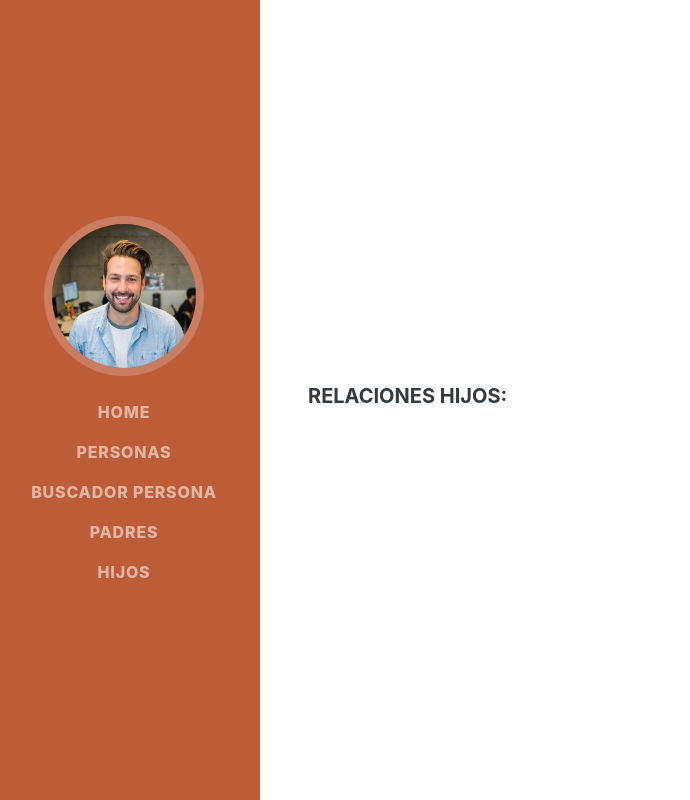
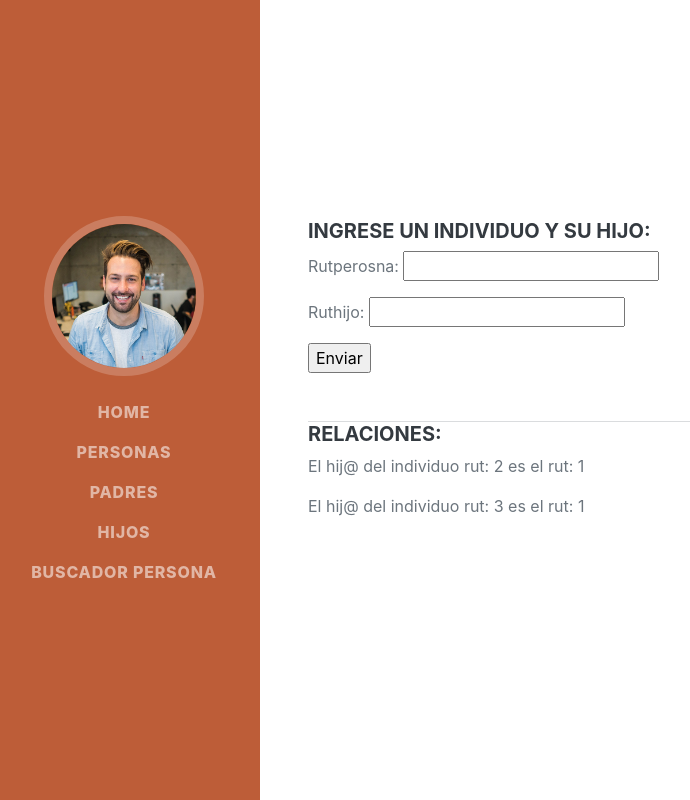
Before and after one commit to Inmarcesible/ProyectoFamiliaPy, a Django app: page /AppFami/hijos in a window 1280 px wide. Shown: the whole page, without its empty margins (12-702 px from the left). Run offline with Django 4.2, Linux system fonts and the light colour scheme; data comes from the database, SQL or seed files in the repository; both versions use the stored data as it was after the commit; some libraries are stand-ins or nearby versions; some web fonts are replaced.

Commit message:
correccion htmls

```diff
--- a/AppFami/forms.py
+++ b/AppFami/forms.py
@@ -2,9 +2,17 @@ from django import forms
 
 class PersonaForm(forms.Form):
     nombre = forms.CharField(max_length=40)
-    rutpersona = forms.CharField()
+    rutpersona = forms.IntegerField()
     genero = forms.CharField(max_length=1)
     fecnacimiento = forms.CharField(max_length=40)
 
+class HijoForm(forms.Form):
+    rutperosna = forms.IntegerField()
+    ruthijo = forms.IntegerField()
+
+class PadreForm(forms.Form):
+    rutperosna = forms.IntegerField()
+    rutpadre = forms.IntegerField()
+
 class BuscaPersona(forms.Form):
     rutpersona = forms.IntegerField()
--- a/AppFami/views.py
+++ b/AppFami/views.py
@@ -3,8 +3,8 @@ from django.shortcuts import render, redirect
 from django.template import loader
 from datetime import datetime
 
-from AppFami.forms import PersonaForm, BuscaPersona
-from AppFami.models import Persona
+from AppFami.forms import PersonaForm, BuscaPersona, HijoForm, PadreForm
+from AppFami.models import Persona, Hijo, Padre
 
 from AppFami.dtos import personas_dto
 
@@ -75,8 +75,36 @@ def buscar_persona(request):
     return render(request, 'AppFami/buscar_perrsona.html', contexto)
 
 def hijos(request):
-    return render(request, 'AppFami/hijos.html')
+    if request.method == 'POST':
+        my_form = HijoForm(request.POST)
+
+        if my_form.is_valid():
+            data = my_form.cleaned_data
+            hijo_date = Hijo(rutperosna=data.get('rutperosna'),ruthijo=data.get('ruthijo'))
+            hijo_date.save()
+
+    hijos = Hijo.objects.all()
+    contexto = {
+        'hijos': hijos,
+        'my_form': HijoForm
+    }
+    return render(request, 'AppFami/hijos.html', contexto)
 
 def padres(request):
+    if request.method == 'POST':
+        my_form = PadreForm(request.POST)
+
+        if my_form.is_valid():
+            data = my_form.cleaned_data
+            padre_date = Padre(rutperosna=data.get('rutperosna'),rutpadre=data.get('rutpadre'))
+            padre_date.save()
+
+    padres = Padre.objects.all()
+    contexto = {
+        'padres': padres,
+        'my_form': PadreForm
+    }
+    return render(request, 'AppFami/padres.html', contexto)
+
     #return redirect('AppFamiInicio')
-    return render(request, 'AppFami/padres.html')
+    #return render(request, 'AppFami/padres.html')
--- a/templates/AppFami/buscar_perrsona.html
+++ b/templates/AppFami/buscar_perrsona.html
@@ -7,6 +7,7 @@
     <div class="d-flex flex-column flex-md-row justify-content-between mb-5">
         <div class="flex-grow-1">
 
+            <h5>Ingrese el rut de la persona que desea buscar: </h5>
             <form acction="" method="post">
                 {% csrf_token %}
                 {{my_form.as_p}}
@@ -27,7 +28,7 @@
                     {{persona}}
                 {% endfor %}
             {% else %}
-                <p>No hay datos para el rut ingresado</p>
+                <p>No hay datos para mostrar</p>
             {% endif %}
 
         </div>
--- a/templates/AppFami/hijos.html
+++ b/templates/AppFami/hijos.html
@@ -3,6 +3,25 @@
 {% block title%}Hijos{% endblock %}
 
 {% block body %} <!--Esto es lo que voy a sobre escribir - El body de mi pagina de index -->
-    <h5>Relaciones Hijos: </h5>
+
+    <div class="d-flex flex-column flex-md-row justify-content-between mb-5">
+        <div class="flex-grow-1">
+            <h5>Ingrese un individuo y su hijo: </h5>
+            <form acction="" method="POST">
+                {% csrf_token %}
+                    {{my_form.as_p}}
+                    <input type="submit" value="Enviar">
+            </form>
+        </div>
+    </div>
+    <hr class="m-0" />
+    <div class="d-flex flex-column flex-md-row justify-content-between mb-5">
+        <div class="flex-grow-1">
+            <h5>Relaciones: </h5>
+            {% for per in hijos %}
+                <p>El hij@ del individuo rut: {{per.rutperosna}} es el rut: {{per.ruthijo}}</p>
+            {% endfor %}
+        </div>
+    </div>
 
 {% endblock %}
--- a/templates/AppFami/index.html
+++ b/templates/AppFami/index.html
@@ -31,9 +31,9 @@
                 <ul class="navbar-nav">
                     <li class="nav-item"><a class="nav-link js-scroll-trigger" href="{% url 'AppFamiInicio' %}">Home</a></li>
                     <li class="nav-item"><a class="nav-link js-scroll-trigger" href="{% url 'AppFamiPersonas' %}">Personas</a></li>
-                    <li class="nav-item"><a class="nav-link js-scroll-trigger" href="{% url 'AppFamiBuscarPersona' %}">Buscador Persona</a></li>
                     <li class="nav-item"><a class="nav-link js-scroll-trigger" href="{% url 'AppFamiPadres' %}">Padres</a></li>
                     <li class="nav-item"><a class="nav-link js-scroll-trigger" href="{% url 'AppFamiHijos' %}">Hijos</a></li>
+                    <li class="nav-item"><a class="nav-link js-scroll-trigger" href="{% url 'AppFamiBuscarPersona' %}">Buscador Persona</a></li>
                     <!--<li class="nav-item"><a class="nav-link js-scroll-trigger" href="#education">Education</a></li>
                     <li class="nav-item"><a class="nav-link js-scroll-trigger" href="#skills">Skills</a></li>
                     <li class="nav-item"><a class="nav-link js-scroll-trigger" href="#interests">Interests</a></li>
--- a/templates/AppFami/personas.html
+++ b/templates/AppFami/personas.html
@@ -5,6 +5,7 @@
 {% block body %}
     <div class="d-flex flex-column flex-md-row justify-content-between mb-5">
         <div class="flex-grow-1">
+            <h5>Ingrese una persona </h5>
             <form acction="" method="POST">
                 {% csrf_token %}
                     {{my_form.as_p}}
```
Also changed, not shown: templates/AppFami/padres.html (+20 -1 lines), db.sqlite3.
